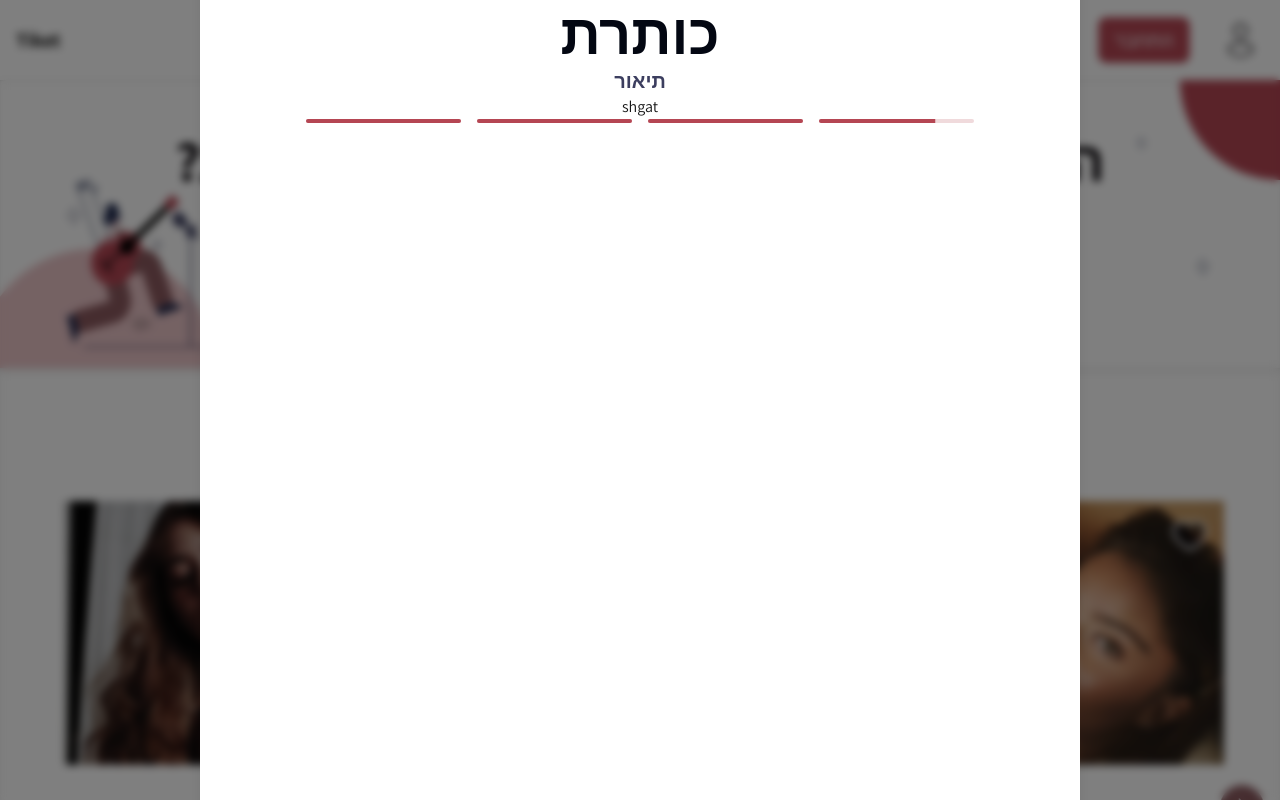
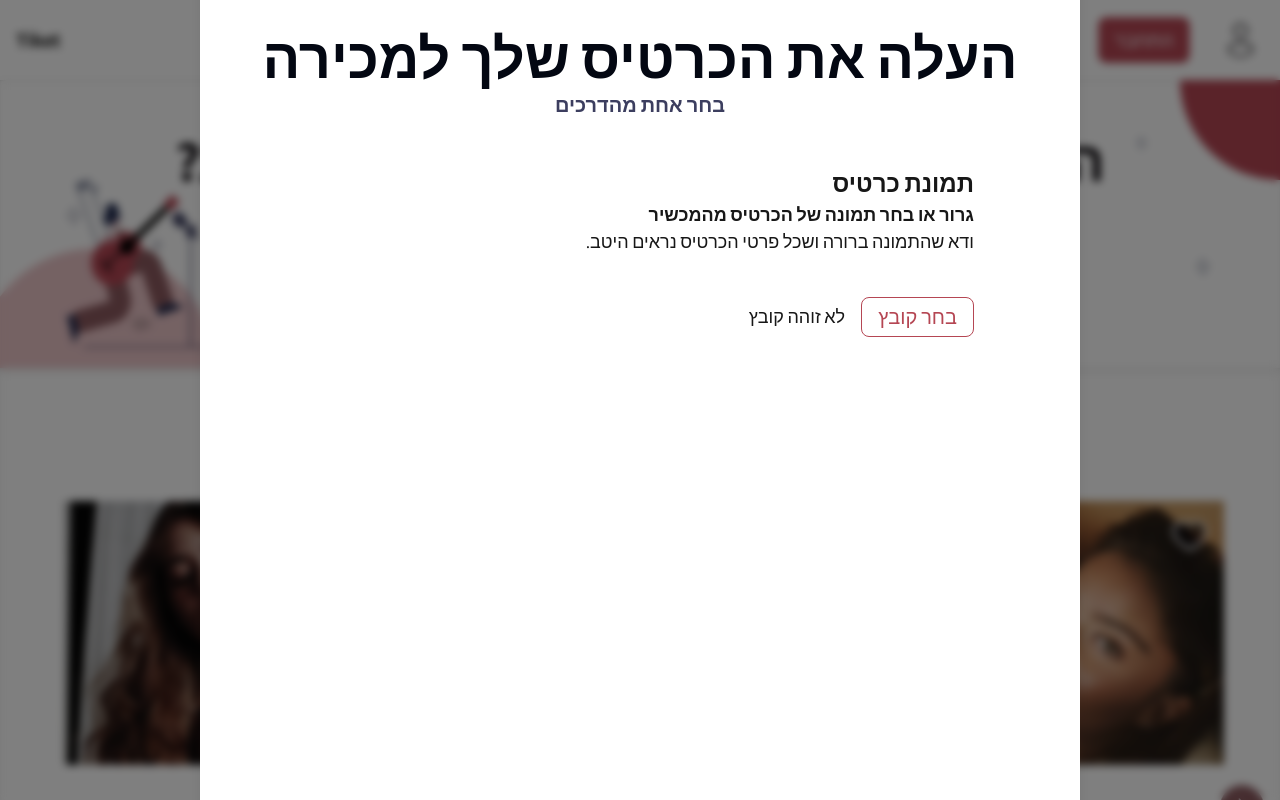
Before and after one commit to tiketuser/Tiket, a Next.js app: page / in a window 1280 px wide. Both pictures are taken after a click on the button "מכור". Shown: the top 800 px of the page. Built offline with nearby package versions, Linux system fonts and the light colour scheme.

Commit message:
continiue with uploud dialog

```diff
--- a/app/components/CustomInput/CustomInput.tsx
+++ b/app/components/CustomInput/CustomInput.tsx
@@ -38,7 +38,6 @@ const CustomInput: React.FC<CustomInputProps> = ({
         className={`w-full py-3 pl-12 pr-4 rounded-lg border border-gray-300 sm:text-text-medium text-text-small rtl focus:outline-none focus:ring-0 focus:border-gray-300`}
       />
     </div>
-
   );
 };
 
--- a/app/components/Dialogs/AdjustableDialog/AdjustableDialog.tsx
+++ b/app/components/Dialogs/AdjustableDialog/AdjustableDialog.tsx
@@ -10,6 +10,7 @@ interface AdjustableDialogProps {
   onClose: () => void;
   heading?: string
   description?: string
+  topChildren?: ReactNode;
   children: ReactNode;
 }
 
@@ -20,6 +21,7 @@ const AdjustableDialog: React.FC<AdjustableDialogProps> = ({
     description = 'תיאור',
     isOpen,
     onClose,
+    topChildren,
     children
 }) => {
 
@@ -50,6 +52,10 @@ const AdjustableDialog: React.FC<AdjustableDialogProps> = ({
               <Image src={exitIcon} alt="exitIcon" height={22} width={22}/>
             </button>
 
+            <div className="flex justify-center items-center w-full mt-5">
+              {topChildren && topChildren}
+            </div>
+
             <div className="sm:pt-8 pt-4 select-none">
               <h2 className="text-center sm:text-heading-1-desktop text-heading-1-mobile font-extrabold text-gray-950">
                 {heading}
--- a/app/components/Dialogs/ProgressBar/ProgressBar.tsx
+++ b/app/components/Dialogs/ProgressBar/ProgressBar.tsx
@@ -1,6 +1,11 @@
 import { Progress } from "@/components/ui/progress";
 
-const ProgressBar = ({ step }: { step: number }) => {
+interface ProgressBarInterface{
+    step?: number
+}
+const ProgressBar: React.FC<ProgressBarInterface> = ({
+    step = 0 //1-4
+}) => {
     return (
         <div className="grid grid-cols-4 gap-4 w-[668px]" dir="ltr">
             {Array.from({ length: 4 }).map((_, index) => {
--- a/app/components/Dialogs/UploadTicketDialog/UploadTicketDialog.tsx
+++ b/app/components/Dialogs/UploadTicketDialog/UploadTicketDialog.tsx
@@ -1,27 +1,68 @@
-import AdjustableDialog from "../AdjustableDialog/AdjustableDialog"
+'use client'
+
+import { useState } from "react";
+import AdjustableDialog from "../AdjustableDialog/AdjustableDialog";
 import ProgressBar from "../ProgressBar/ProgressBar";
 
-// import { useState, useEffect } from "react";
+import StepOneUploadTicket from "./UploadTicketSteps/StepOneUploadTicket";
 
 interface UploadTicketInterface {
     isOpen: boolean;
     onClose: () => void;
 }
-const UploadTicketDialog: React.FC<UploadTicketInterface> = ({
-    isOpen,
-    onClose
-}) => {
+
+const UploadTicketDialog: React.FC<UploadTicketInterface> = ({ isOpen, onClose }) => {
+    const [step, setStep] = useState(1);
+
+    // Callback functions to change steps
+    const nextStep = () => setStep(prev => Math.min(prev + 1, 4));
+    const prevStep = () => setStep(prev => Math.max(prev - 1, 1));
+
+    // Define steps as objects containing heading, description, and content
+    const steps = [
+        {
+            heading: "העלה את הכרטיס שלך למכירה",
+            description: "בחר אחת מהדרכים",
+            height: "h-[912px]",
+            width: "w-[880px]",
+            content: <StepOneUploadTicket nextStep={nextStep}/>
+        },
+        {
+            heading: "תמחר את הכרטיס שלך",
+            description: "ציין את המחיר המבוקש",
+            height: "h-[912px]",
+            width: "w-[704px]",
+            content: <div><p>Step 2 Content Here</p></div>
+        },
+        {
+            heading: "אשר את הפרטים",
+            description: "בדוק את פרטי הכרטיס",
+            height: "h-[830px]",
+            width: "w-[880px]",
+            content: <div><p>Step 3 Content Here</p></div>
+        },
+        {
+            heading: "פורסם בהצלחה!",
+            description: "הכרטיס שלך פורסם בהצלחה!",
+            height: "h-[638px]",
+            width: "w-[880px]",
+            content: <div><p>Step 4 Content Here</p></div>
+        }
+    ];
+
     return (
         <AdjustableDialog
             isOpen={isOpen}
             onClose={onClose}
-            height="h-[912px]"
-            width="w-[880px]"
+            height={steps[step - 1].height}
+            width={steps[step - 1].width}
+            heading={steps[step - 1].heading}  // Dynamically change heading
+            description={steps[step - 1].description} // Dynamically change description
+            topChildren={<ProgressBar step={step} />}
         >
-            <p>shgat</p>
-            <ProgressBar step={4}/>
+            {steps[step - 1].content}
         </AdjustableDialog>
-    )
+    );
 }
 
-export default UploadTicketDialog
+export default UploadTicketDialog;
--- /dev/null
+++ b/app/components/Dialogs/UploadTicketDialog/UploadTicketSteps/StepOneUploadTicket.tsx
@@ -0,0 +1,30 @@
+import { UploadTicketInterface } from "./UploadTicketInterface.types";
+
+const StepOneUploadTicket: React.FC<UploadTicketInterface> = ({
+    nextStep
+}) => {
+    return (
+        <div className="w-[668px] h-[236px] mt-12">
+            <p className="text-heading-5-desktop font-bold">תמונת כרטיס</p>
+            <p className="text-text-medium font-bold">גרור או בחר תמונה של הכרטיס מהמכשיר</p>
+            <p className="text-text-medium font-light">ודא שהתמונה ברורה ושכל פרטי הכרטיס נראים היטב.</p>
+
+            <div className="w-[650px] h-[100px] flex items-center gap-4 mt-3">
+                <input
+                    type="file"
+                    id="fileUpload"
+                    className="hidden"
+                />
+                <label
+                    htmlFor="fileUpload"
+                    className="cursor-pointer border border-primary text-primary px-4 py-1 rounded-lg text-text-large font-normal"
+                >
+                    בחר קובץ
+                </label>
+                <p className="text-text-medium font-normal">לא זוהה קובץ</p>
+            </div>
+        </div>
+    );
+};
+
+export default StepOneUploadTicket;
--- /dev/null
+++ b/app/components/Dialogs/UploadTicketDialog/UploadTicketSteps/UploadTicketInterface.types.ts
@@ -0,0 +1,3 @@
+export interface UploadTicketInterface {
+    nextStep: () => void;
+}
```
Lines whose indentation alone changed are shown as unchanged.
